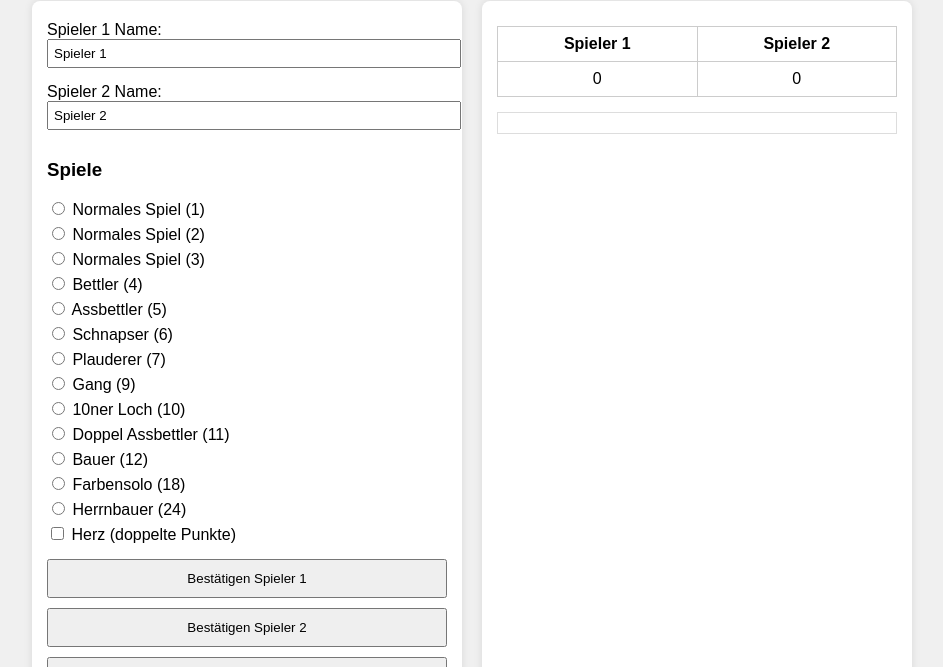
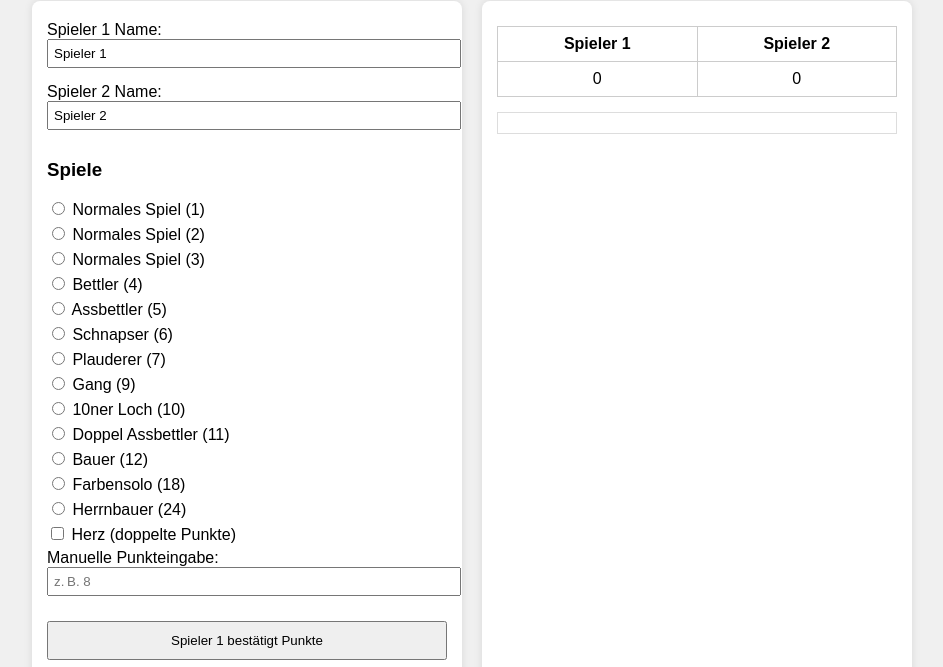
Before and after one commit to vogler-manuel/bauernschnapsen-punkte, a plain HTML site: page index.html in a window 1280 px wide. Shown: the part 107-774 px from the top of the page, without its empty margins (168-1111 px from the left). Drawn offline with Linux system fonts and the light colour scheme.

Commit message:
Add files via upload

```diff
--- a/index.html
+++ b/index.html
@@ -27,7 +27,8 @@
       width: 100%;
       max-width: 400px;
     }
-    .block input[type="text"] {
+    .block input[type="text"],
+    .block input[type="number"] {
       width: 100%;
       margin-bottom: 10px;
       padding: 5px;
@@ -74,10 +75,10 @@
   <div class="flex">
     <div class="block">
       <label>Spieler 1 Name:
-        <input type="text" id="spieler1Name" value="Spieler 1" />
+        <input type="text" id="spieler1Name" value="Spieler 1" oninput="updateButtons()" />
       </label>
       <label>Spieler 2 Name:
-        <input type="text" id="spieler2Name" value="Spieler 2" />
+        <input type="text" id="spieler2Name" value="Spieler 2" oninput="updateButtons()" />
       </label>
 
       <h3>Spiele</h3>
@@ -97,8 +98,12 @@
 
       <label><input type="checkbox" id="herzCheckbox"> Herz (doppelte Punkte)</label>
 
-      <button class="button" onclick="addPunkte('player1')">Bestätigen Spieler 1</button>
-      <button class="button" onclick="addPunkte('player2')">Bestätigen Spieler 2</button>
+      <label>Manuelle Punkteingabe:
+        <input type="number" id="manuellePunkte" placeholder="z. B. 8" />
+      </label>
+
+      <button class="button" id="button1" onclick="addPunkte('player1')">Spieler 1 bestätigt Punkte</button>
+      <button class="button" id="button2" onclick="addPunkte('player2')">Spieler 2 bestätigt Punkte</button>
       <button class="button" onclick="undoLast()">Rückgängig</button>
       <button class="button" onclick="resetAll()">Reset</button>
     </div>
@@ -145,24 +150,42 @@
     let sumPlayer2 = 0;
     let history = [];
 
+    function updateButtons() {
+      const name1 = document.getElementById("spieler1Name").value.trim() || "Spieler 1";
+      const name2 = document.getElementById("spieler2Name").value.trim() || "Spieler 2";
+
+      document.getElementById("button1").textContent = `${name1} bestätigt Punkte`;
+      document.getElementById("button2").textContent = `${name2} bestätigt Punkte`;
+      updateNames();
+    }
+
     function updateNames() {
-      document.getElementById("header1").textContent = document.getElementById("spieler1Name").value;
-      document.getElementById("header2").textContent = document.getElementById("spieler2Name").value;
+      document.getElementById("header1").textContent = document.getElementById("spieler1Name").value || "Spieler 1";
+      document.getElementById("header2").textContent = document.getElementById("spieler2Name").value || "Spieler 2";
     }
 
     function addPunkte(player) {
       updateNames();
+
+      const manuellePunkte = parseInt(document.getElementById("manuellePunkte").value);
       const selected = document.querySelector('input[name="spiel"]:checked');
       const isHerz = document.getElementById("herzCheckbox").checked;
 
-      if (!selected) {
-        alert("Bitte wähle ein Spiel aus.");
+      let punkte = 0;
+      let beschreibung = "";
+
+      if (!isNaN(manuellePunkte)) {
+        punkte = manuellePunkte;
+        beschreibung = `manuell eingetragene ${punkte} Punkte`;
+      } else if (selected) {
+        const spiel = selected.value;
+        punkte = punkteMap[spiel];
+        if (isHerz) punkte *= 2;
+        beschreibung = `"${spiel}"${isHerz ? " (Herz verdoppelt)" : ""}`;
+      } else {
+        alert("Bitte wähle ein Spiel oder gib manuelle Punkte ein.");
         return;
       }
-
-      const spiel = selected.value;
-      let punkte = punkteMap[spiel];
-      if (isHerz) punkte *= 2;
 
       const row = document.createElement("tr");
       const cell1 = document.createElement("td");
@@ -174,12 +197,12 @@
         cell1.textContent = punkte;
         cell2.textContent = "";
         sumPlayer1 += punkte;
-        rundenText = `${document.getElementById("spieler1Name").value} erhält ${punkte} Punkte für "${spiel}"`;
+        rundenText = `${document.getElementById("spieler1Name").value} erhält ${punkte} Punkte für ${beschreibung}`;
       } else {
         cell1.textContent = "";
         cell2.textContent = punkte;
         sumPlayer2 += punkte;
-        rundenText = `${document.getElementById("spieler2Name").value} erhält ${punkte} Punkte für "${spiel}"`;
+        rundenText = `${document.getElementById("spieler2Name").value} erhält ${punkte} Punkte für ${beschreibung}`;
       }
 
       row.appendChild(cell1);
@@ -194,10 +217,12 @@
       liste.appendChild(neuerEintrag);
 
       history.push({ row, punkte, player, listeintrag: neuerEintrag });
+
       checkSpielende();
 
-      // --- NEU: Reset Auswahl und Herz ---
-      selected.checked = false;
+      // Zurücksetzen
+      document.getElementById("manuellePunkte").value = "";
+      if (selected) selected.checked = false;
       document.getElementById("herzCheckbox").checked = false;
     }
 
@@ -237,6 +262,9 @@
         document.getElementById("ergebnis").textContent = `${winner} gewinnt mit Differenz ${diff}`;
       }
     }
+
+    // Initial Buttons setzen
+    updateButtons();
   </script>
 </body>
 </html>
```
